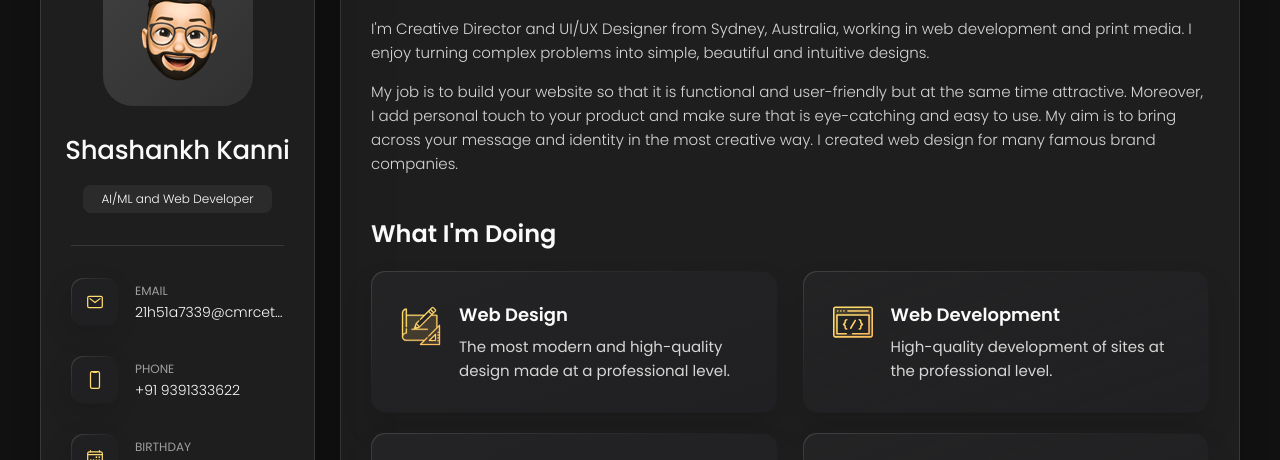
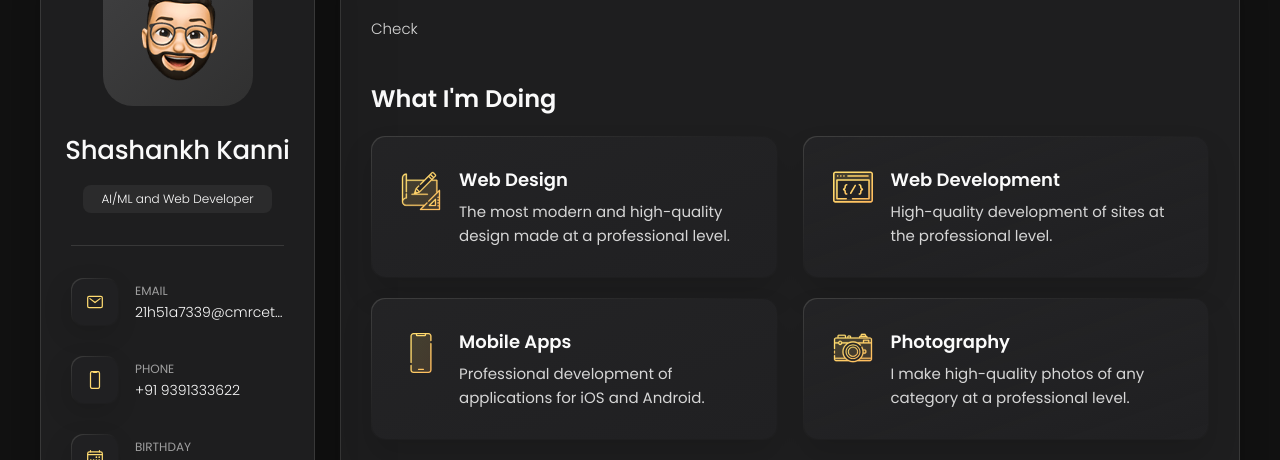
Before and after one commit to KanniShashankh/KanniShashankh.github.io, a plain HTML site: page index.html in a window 1280 px wide. Shown: the part 162-622 px from the top of the page. Drawn offline with nearby package versions, Linux system fonts and the light colour scheme.

Commit message:
Update index.html

```diff
--- a/index.html
+++ b/index.html
@@ -209,17 +209,18 @@
 
         <section class="about-text">
           <p>
-            I'm Creative Director and UI/UX Designer from Sydney, Australia, working in web development and print media.
+            <!-- I'm Creative Director and UI/UX Designer from Sydney, Australia, working in web development and print media.
             I enjoy
-            turning complex problems into simple, beautiful and intuitive designs.
+            turning complex problems into simple, beautiful and intuitive designs. -->
+            Check
           </p>
 
           <p>
-            My job is to build your website so that it is functional and user-friendly but at the same time attractive.
+            <!-- My job is to build your website so that it is functional and user-friendly but at the same time attractive.
             Moreover, I
             add personal touch to your product and make sure that is eye-catching and easy to use. My aim is to bring
             across your
-            message and identity in the most creative way. I created web design for many famous brand companies.
+            message and identity in the most creative way. I created web design for many famous brand companies. -->
           </p>
         </section>
 
@@ -307,7 +308,7 @@
         <!--
           - testimonials
         -->
-
+<!--
         <section class="testimonials">
 
           <h3 class="h3 testimonials-title">Testimonials</h3>
@@ -407,7 +408,7 @@
         </section>
 
 
-        <!--
+
           - testimonials modal
         -->
 
@@ -499,7 +500,6 @@
             </li>
 
           </ul>
-
         </section>
 
       </article>
```
